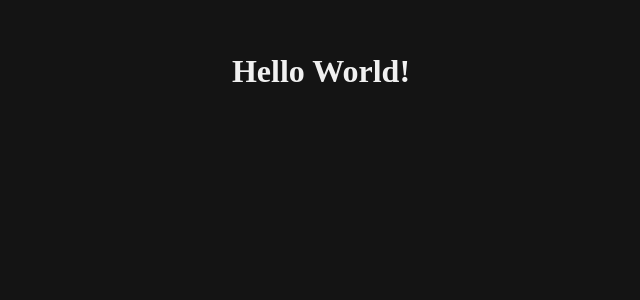
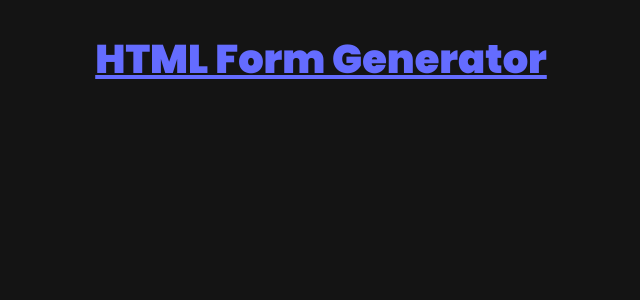
Before and after one commit to hazymaero/html-form-generator, a Svelte app: page / in a window 1280 px wide. Shown: the top 300 px of the page, without its empty margins (319-959 px from the left). Built offline with nearby package versions, Linux system fonts and the light colour scheme.

Commit message:
create form component

```diff
--- a/src/App.svelte
+++ b/src/App.svelte
@@ -1 +1,9 @@
-<h1>Hello World!</h1>
+<script>
+    import Form from "./components/Form.svelte";
+
+</script>
+<main>
+    <h1 style="color: var(--accent-color)">HTML Form Generator</h1>
+
+    <Form />
+</main>
--- a/src/app.css
+++ b/src/app.css
@@ -7,11 +7,20 @@
     -moz-osx-font-smoothing: grayscale;
     -webkit-text-size-adjust: 100%;
 
-    --button-color: #646cff;
+    --accent-color: #646cff;
     --background-color: rgb(20, 20, 20);
     --text-color: rgb(240, 240, 240);
     --foreground-color: rgb(10, 10, 10);
-    --accent-color: crimson;
+    --secondary-accent-color: crimson;
+
+    font-family: "Poppins";
+    line-height: 0em;
+}
+
+h1 {
+    font-weight: 900;
+    font-size: 2.5em;
+    text-decoration: underline;
 }
 
 body {
@@ -38,10 +47,10 @@ button {
     font-size: 1em;
     font-weight: 500;
     font-family: inherit;
-    background-color: #1a1a1a;
-    cursor: pointer;
-    transition: background-color 0.1s ease-in;
+    background-color: var(--accent-color);
+    transition: all 0.1s ease-in;
 }
 button:hover {
-    background-color: #646cff;
+    filter: brightness(75%);
+    background-color: var(--accent-color);
 }
```
Also changed, not shown: src/components/Form.svelte (added).
